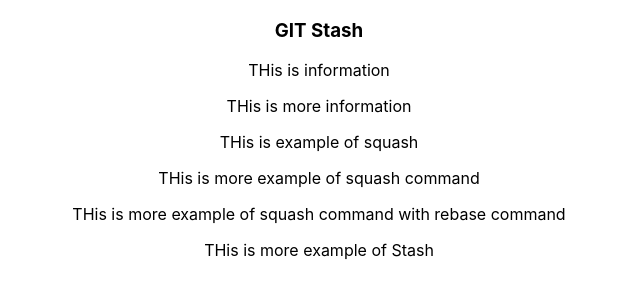
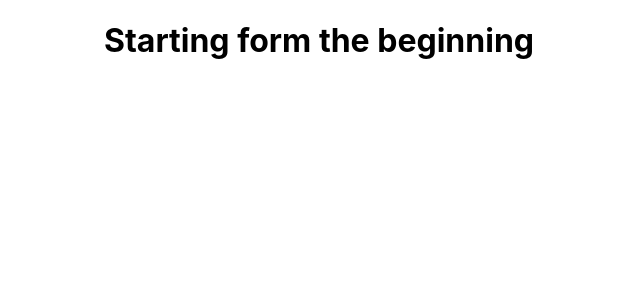
Before and after one commit to Sujanabhandari/github_commands_cheatsheet, a React (Create React App) app: page / in a window 1280 px wide. Shown: the top 300 px of the page, without its empty margins (321-961 px from the left). Built offline with nearby package versions, Linux system fonts and the light colour scheme.

Commit message:
Starting from begining

```diff
--- a/src/App.js
+++ b/src/App.js
@@ -4,13 +4,7 @@ import './App.css';
 function App() {
   return (
     <div className="App">
-     <h3>GIT Stash</h3>
-     <p>THis is information</p>
-     <p>THis is more information</p>
-     <p>THis is example of squash</p>
-     <p>THis is more example of squash command</p>
-     <p>THis is more example of squash command with rebase command</p>
-      <p>THis is more example of Stash</p>
+     <h1>Starting form the beginning</h1>
     </div>
   );
 }
```
